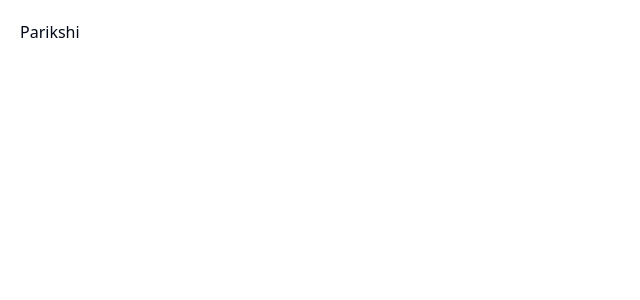
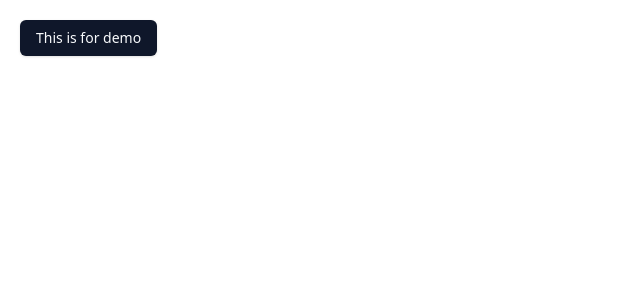
Before and after one commit to parikshit-jaiswal/Task_5_SocialMedia_Frontend, a React app: page / in a window 1280 px wide. Shown: the top 300 px of the page, without its empty margins (0-640 px from the left). Built offline with nearby package versions, Linux system fonts and the light colour scheme; the HTML template or start-up script is replaced by a standard one.

Commit message:
demo push

```diff
--- a/src/App.jsx
+++ b/src/App.jsx
@@ -5,7 +5,7 @@ function App() {
   return (
     <>
       <div className="m-5">
-        Parikshi
+        <Button>This is for demo </Button>
       </div>
     </>
   )
```
